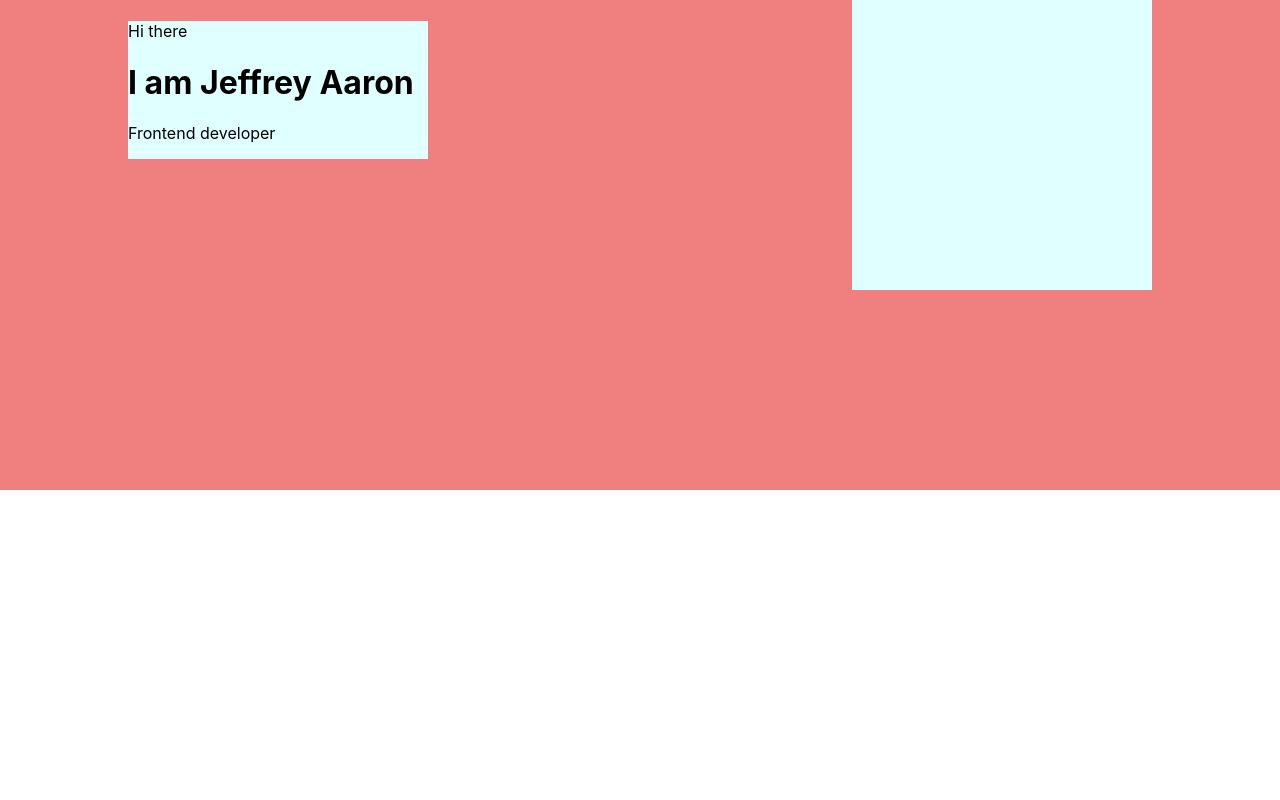
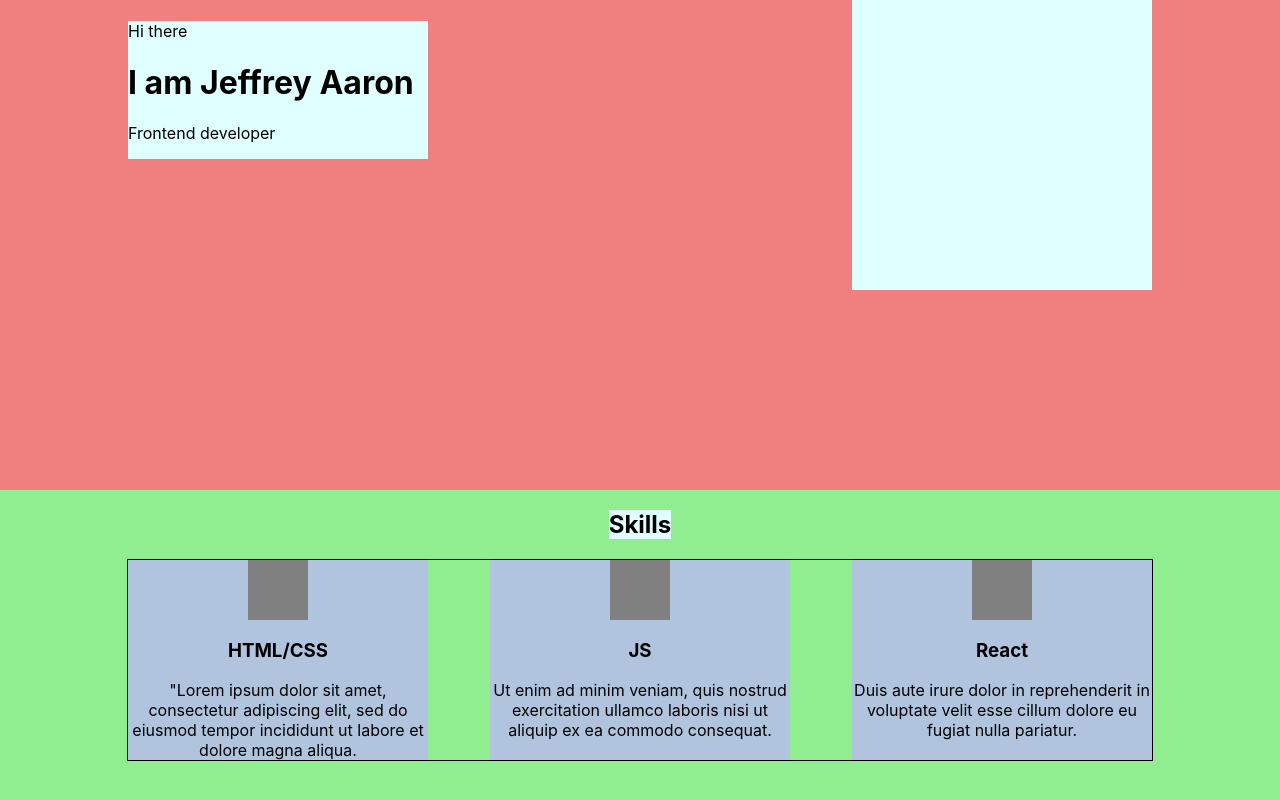
Before and after one commit to vbsm11/portfolio, a React (Create React App) app: page / in a window 1280 px wide. Shown: the part 390-1190 px from the top of the page. Before the commit the page ends 880 px from the top, so only its background shows below. Built offline with nearby package versions, Linux system fonts and the light colour scheme.

Commit message:
template for skills block

```diff
--- a/src/skills/Skills.module.css
+++ b/src/skills/Skills.module.css
@@ -1,3 +1,21 @@
+.skillsBlock {
+    height: 100vh;
+    background-color: lightgreen;
+}
+
+.skillsContainer {
+    flex-direction: column;
+    align-items: center;
+    justify-content: flex-start;
+}
+
 .skills {
+    border: 1px solid;
+    width: 100%;
+    display: flex;
+    justify-content: space-between;
+}
 
+.title {
+    background-color: lightcyan;
 }
--- a/src/skills/Skills.tsx
+++ b/src/skills/Skills.tsx
@@ -1,10 +1,19 @@
 import React from 'react';
 import s from './Skills.module.css'
+import containerS from '../common/styles/Container.module.css'
+import {Skill} from './skill/Skill';
 
 export function Skills() {
   return (
-    <div className={s.skills}>
-
+    <div className={s.skillsBlock}>
+        <div className={`${containerS.container} ${s.skillsContainer}`}>
+            <h2 className={s.title}>Skills</h2>
+            <div className={s.skills}>
+                <Skill iconLink='' title='HTML/CSS' description='"Lorem ipsum dolor sit amet, consectetur adipiscing elit, sed do eiusmod tempor incididunt ut labore et dolore magna aliqua.'/>
+                <Skill iconLink='' title='JS' description='Ut enim ad minim veniam, quis nostrud exercitation ullamco laboris nisi ut aliquip ex ea commodo consequat.'/>
+                <Skill iconLink='' title='React' description='Duis aute irure dolor in reprehenderit in voluptate velit esse cillum dolore eu fugiat nulla pariatur.'/>
+            </div>
+        </div>
     </div>
   );
 }
--- a/src/skills/skill/Skill.module.css
+++ b/src/skills/skill/Skill.module.css
@@ -1,3 +1,14 @@
-.skillBlock {
+.skill {
+    width: 300px;
+    background-color: lightsteelblue;
+    display: flex;
+    flex-direction: column;
+    align-items: center;
+    text-align: center;
+}
 
+.icon {
+    height: 60px;
+    width: 60px;
+    background-color: grey;
 }
--- a/src/skills/skill/Skill.tsx
+++ b/src/skills/skill/Skill.tsx
@@ -1,10 +1,22 @@
 import React from 'react';
 import s from './Skill.module.css'
 
-export function Skill() {
-  return (
-    <div className={s.skillBlock}>
+type SkillPropsType = {
+    iconLink: string
+    title: string
+    description: string
+}
 
-    </div>
-  );
+export function Skill(props: SkillPropsType) {
+    return (
+        <div className={s.skill}>
+            <div className={s.icon}>
+
+            </div>
+            <h3>{props.title}</h3>
+            <span className={s.description}>
+                {props.description}
+            </span>
+        </div>
+    );
 }
```
